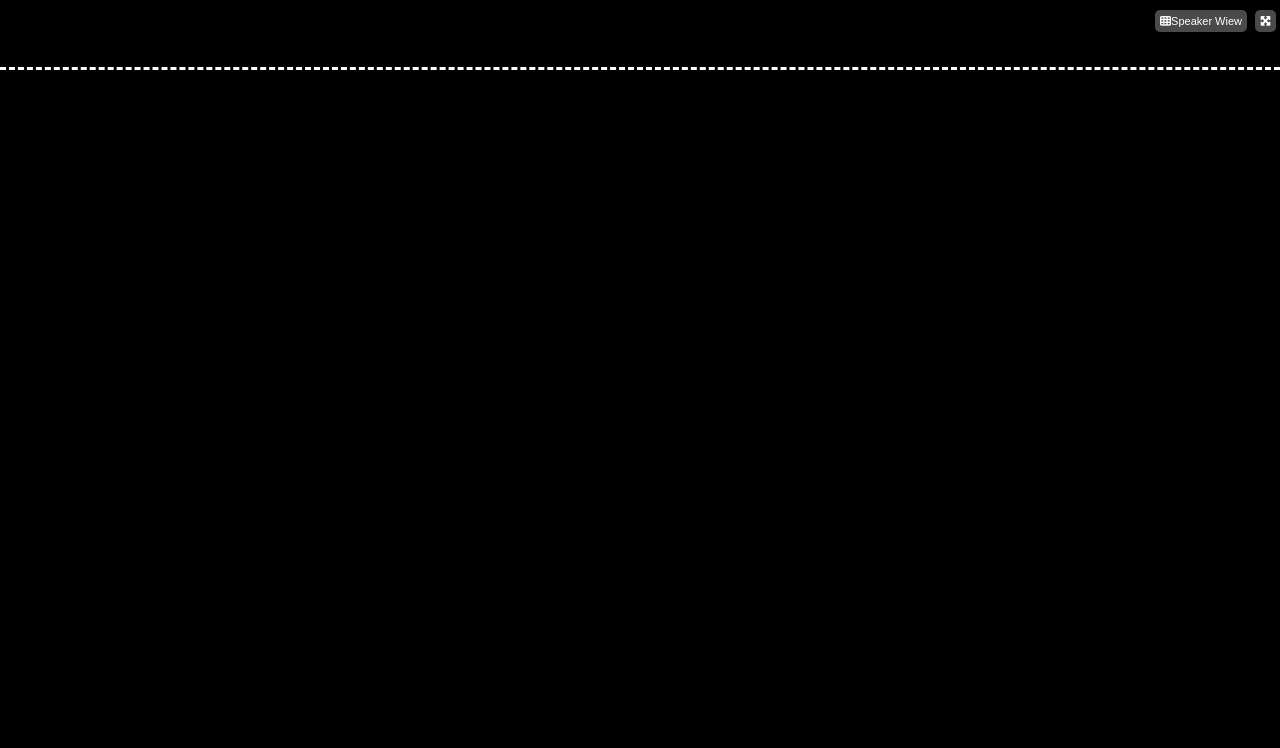
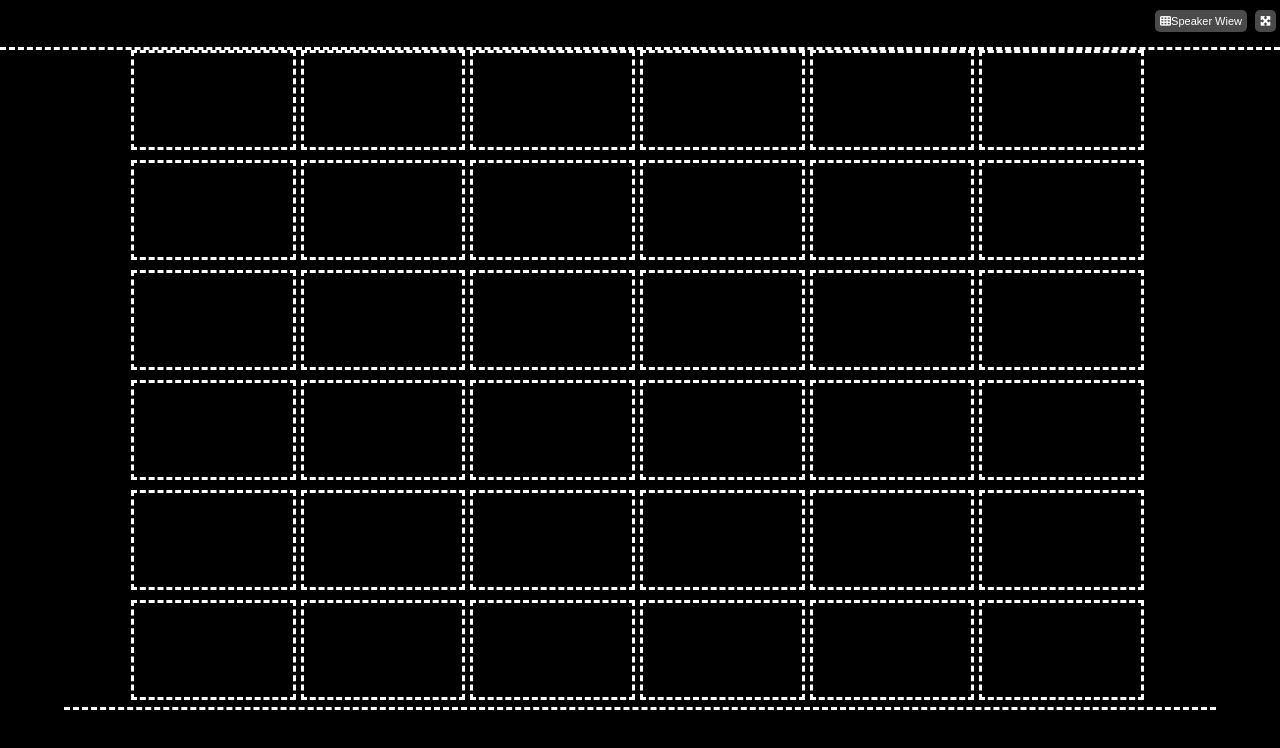
Before and after one commit to mattia0419/html-css-zoom, a plain HTML site: page index.html in a window 1280 px wide. Drawn offline with Linux system fonts and the light colour scheme.

Commit message:
add structure

```diff
--- a/css/style.css
+++ b/css/style.css
@@ -7,7 +7,7 @@ body{
 }
 header{
     width: 100vw;
-    height: 70px;
+    height: 50px;
     border-bottom: white dashed;
     text-align: right;
 }
@@ -21,3 +21,20 @@ header{
     margin-right: 4px;
     font-size: 11px;
 }
+main{
+    width: 90vw;
+    height: calc(100vh - 140px);
+    margin: 0 auto;
+    border-bottom: white dashed;
+    display: flex;
+    flex-wrap: wrap;
+    justify-content: center;
+    align-items: center;
+}
+.card{
+    border: white dashed;
+    height: 100px;
+    width: calc(100% / 7 );
+    margin-bottom: 10px;
+    margin-right: 5px;
+}
--- a/index.html
+++ b/index.html
@@ -13,6 +13,116 @@
         <button class="b-gray"><i class="fa-solid fa-table-cells"></i>Speaker Wiew </button>
         <button class="b-gray"><i class="fa-solid fa-maximize"></i></button>
     </header>
+    <main>
+        <div class="card">
+
+        </div>
+        <div class="card">
+
+        </div>
+        <div class="card">
+
+        </div>
+        <div class="card">
+
+        </div>
+        <div class="card">
+
+        </div>
+        <div class="card">
+
+        </div>
+        <div class="card">
+
+        </div>
+        <div class="card">
+
+        </div>
+        <div class="card">
+
+        </div>
+        <div class="card">
+
+        </div>
+        <div class="card">
+
+        </div>
+        <div class="card">
+
+        </div>
+        <div class="card">
+
+        </div>
+        <div class="card">
+
+        </div>
+        <div class="card">
+
+        </div>
+        <div class="card">
+
+        </div>
+        <div class="card">
+
+        </div>
+        <div class="card">
+
+        </div>
+        <div class="card">
+
+        </div>
+        <div class="card">
+
+        </div>
+        <div class="card">
+
+        </div>
+        <div class="card">
+
+        </div>
+        <div class="card">
+
+        </div>
+        <div class="card">
+
+        </div>
+        <div class="card">
+
+        </div>
+        <div class="card">
+
+        </div>
+        <div class="card">
+
+        </div>
+        <div class="card">
+
+        </div>
+        <div class="card">
+
+        </div>
+        <div class="card">
+
+        </div>
+        <div class="card">
+
+        </div>
+        <div class="card">
+
+        </div>
+        <div class="card">
+
+        </div>
+        <div class="card">
+
+        </div>
+        <div class="card">
+
+        </div>
+        <div class="card">
+
+        </div>
+    </main>
 
 </body>
 </html>
```
